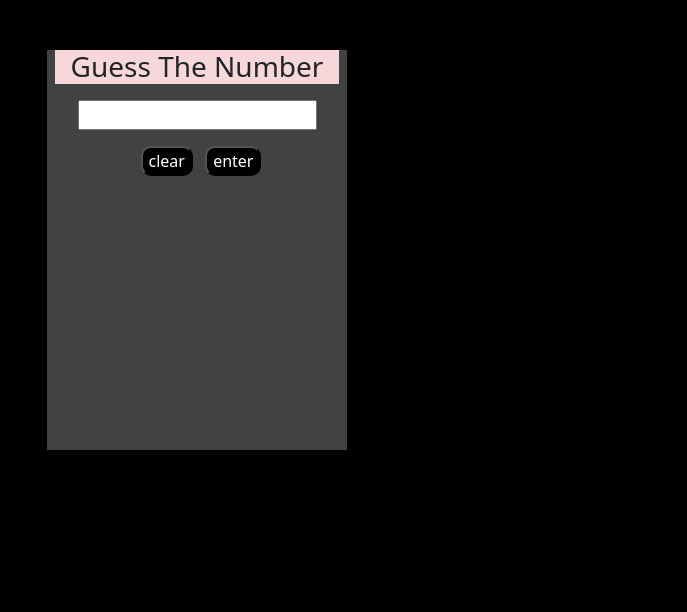
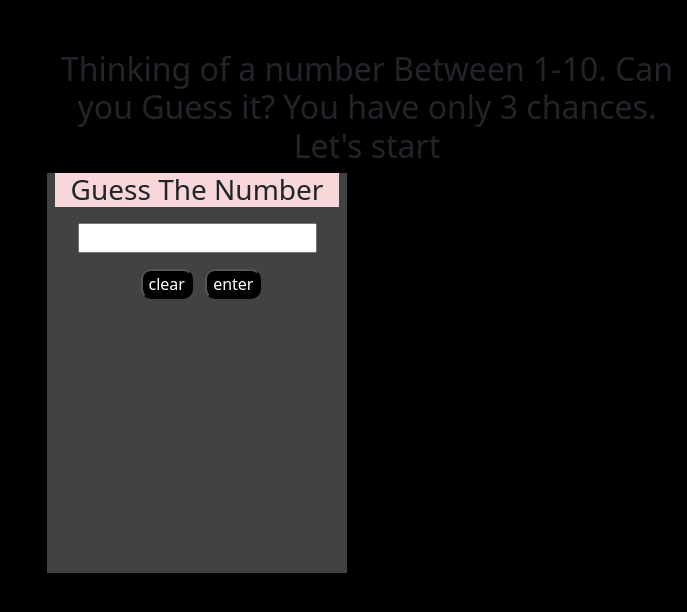
Before and after one commit to Anushka-Bandara/Mini-Game, a plain HTML site: page index.html in a window 1280 px wide. Shown: the whole page, without its empty margins (593-1280 px from the left). Drawn offline with nearby package versions, Linux system fonts and the light colour scheme.

Commit message:
Update index.html

```diff
--- a/index.html
+++ b/index.html
@@ -11,7 +11,9 @@
 </head>
 
 <body class="body bg-black">
-    <div class="minigame ">
+    <div class="minigame text-center">
+        <h2>Thinking of a number Between 1-10.
+Can you Guess it? You have only 3 chances. Let's start</h2>
         <div class="div text-center ">
             <h3 class="h3 m-2 bg-danger-subtle">Guess The Number</h3>
             <input id="txt" class="txt m-2" type="text"><br>
```
